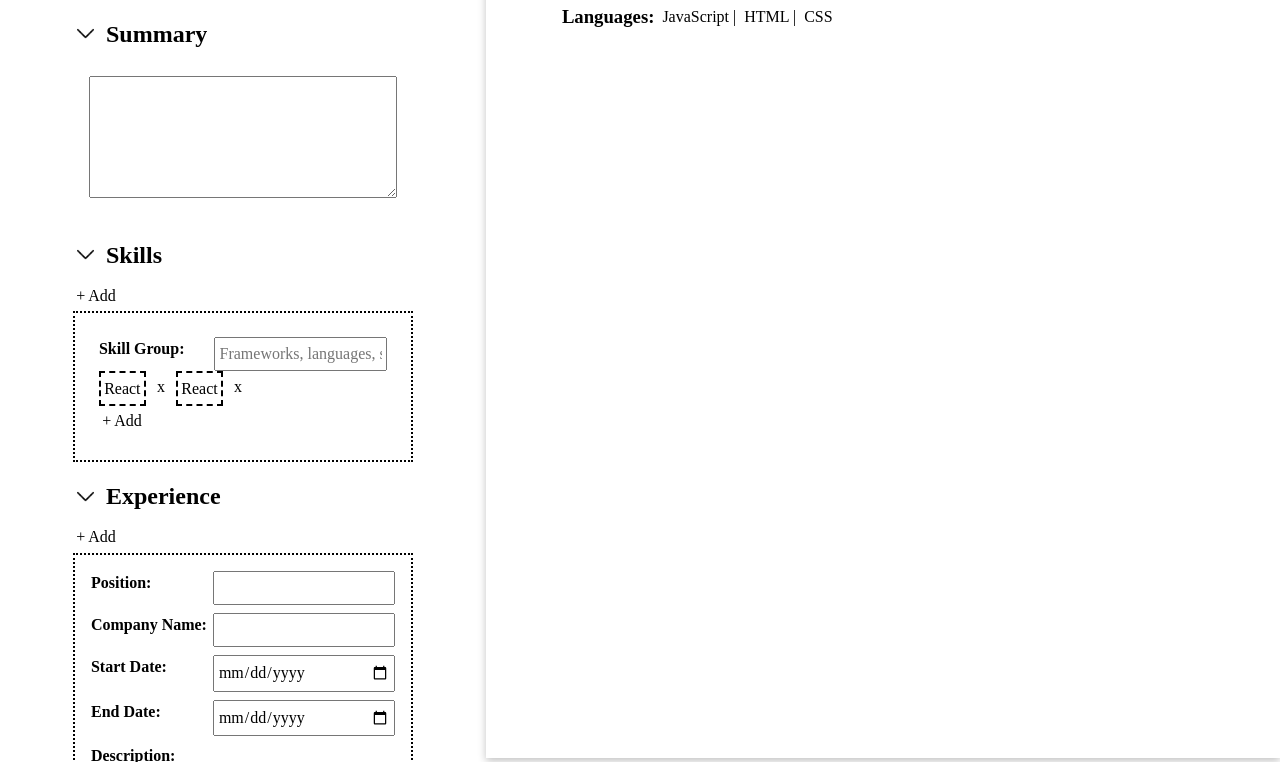
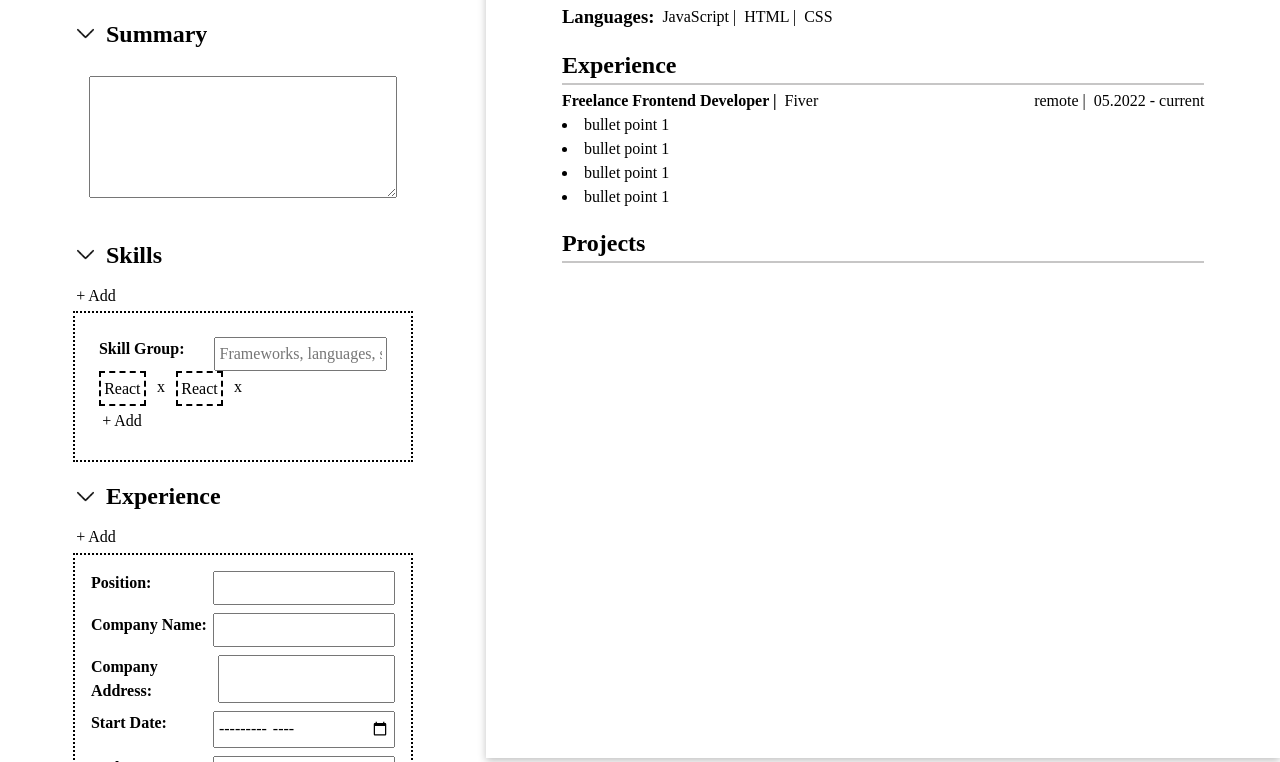
Before and after one commit to verobelo/cv-creator, a React (Vite) app in the folder cv-creator/: page / in a window 1280 px wide. Shown: the part 458-1220 px from the top of the page. Built offline with nearby package versions, Linux system fonts and the light colour scheme; a web font is replaced by a local one.

Commit message:
Add Experience Preview Component

```diff
--- a/cv-creator/src/App.jsx
+++ b/cv-creator/src/App.jsx
@@ -154,14 +154,17 @@ function Experience() {
         <strong>Company Name: </strong>
         <input type="text" name="company-name" value="" />
       </label>
-
+      <label>
+        <strong>Company Address: </strong>
+        <input type="text" name="company-address" value="" />
+      </label>
       <label>
         <strong>Start Date: </strong>
-        <input type="date" name="start-date" value="" />
+        <input type="month" name="start-date" value="" />
       </label>
       <label>
         <strong>End Date: </strong>
-        <input type="date" name="end-date" value="" />
+        <input type="month" name="end-date" value="" />
       </label>
       <label>
         <strong>Description: </strong>
@@ -268,11 +271,13 @@ function CVPreview() {
       <PersonalInfoPreview />
       <SummaryPreview />
       <SkillsListPreview />
+      <ExperienceListPreview />
+      <ProjectsListPreview />
       {/*
 
 
-      <ExperienceListPreview />
-      <ProjectsListPreview />
+
+
       <EducationListPreview />*/}
     </div>
   );
@@ -349,4 +354,42 @@ function SkillsListPreview() {
   );
 }
 
+function ExperienceListPreview() {
+  return (
+    <section className="experience-preview">
+      <h2>Experience</h2>
+      <div className="experience-preview__top">
+        <div className="experience-preview__top--left">
+          <h4>Freelance Frontend Developer</h4>
+          <p>Fiver</p>
+        </div>
+        <div className="experience-preview__top--right">
+          <p>remote</p>
+          <p>
+            <span>05.2022</span>
+            <span> - </span>
+            <span>current</span>
+          </p>
+        </div>
+      </div>
+      <div className="experience-preview__description">
+        <ul>
+          <li>bullet point 1</li>
+          <li>bullet point 1</li>
+          <li>bullet point 1</li>
+          <li>bullet point 1</li>
+        </ul>
+      </div>
+    </section>
+  );
+}
+
+function ProjectsListPreview() {
+  return (
+    <section className="projects-preview">
+      <h2>Projects</h2>
+    </section>
+  );
+}
+
 export default App;
```
